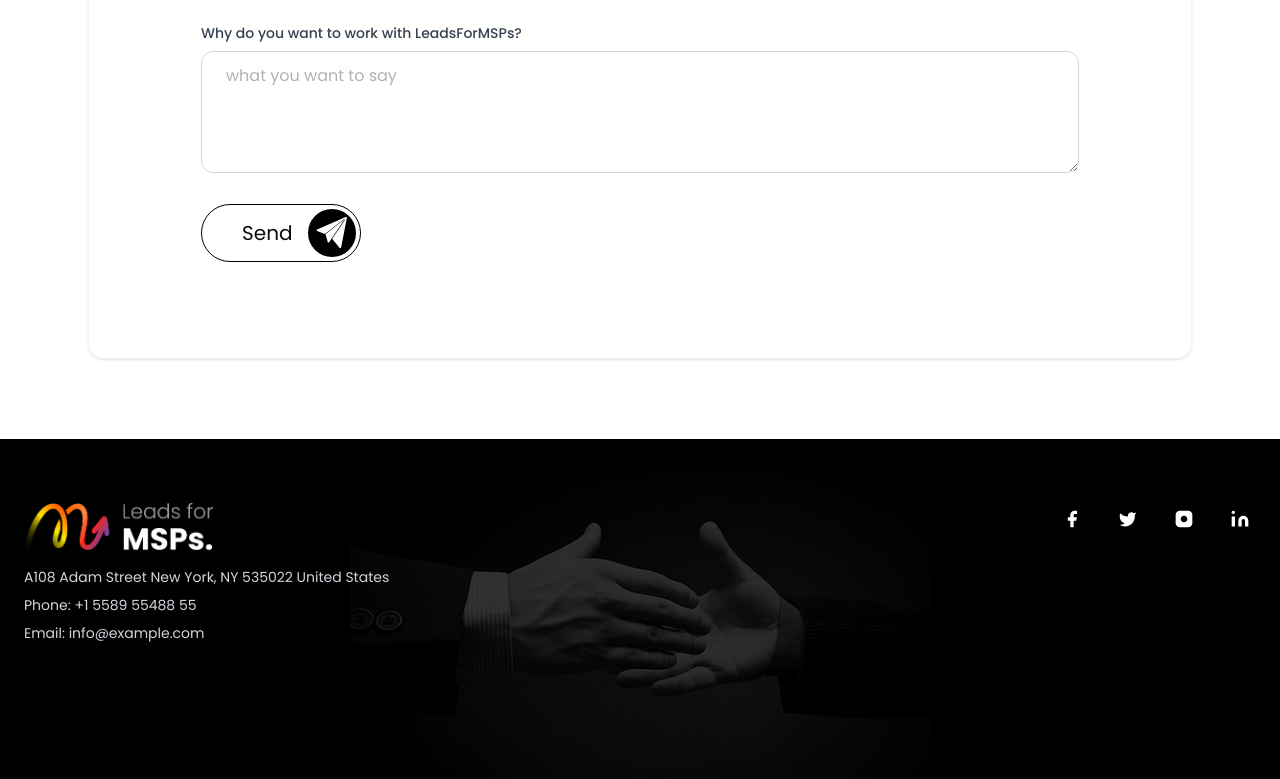
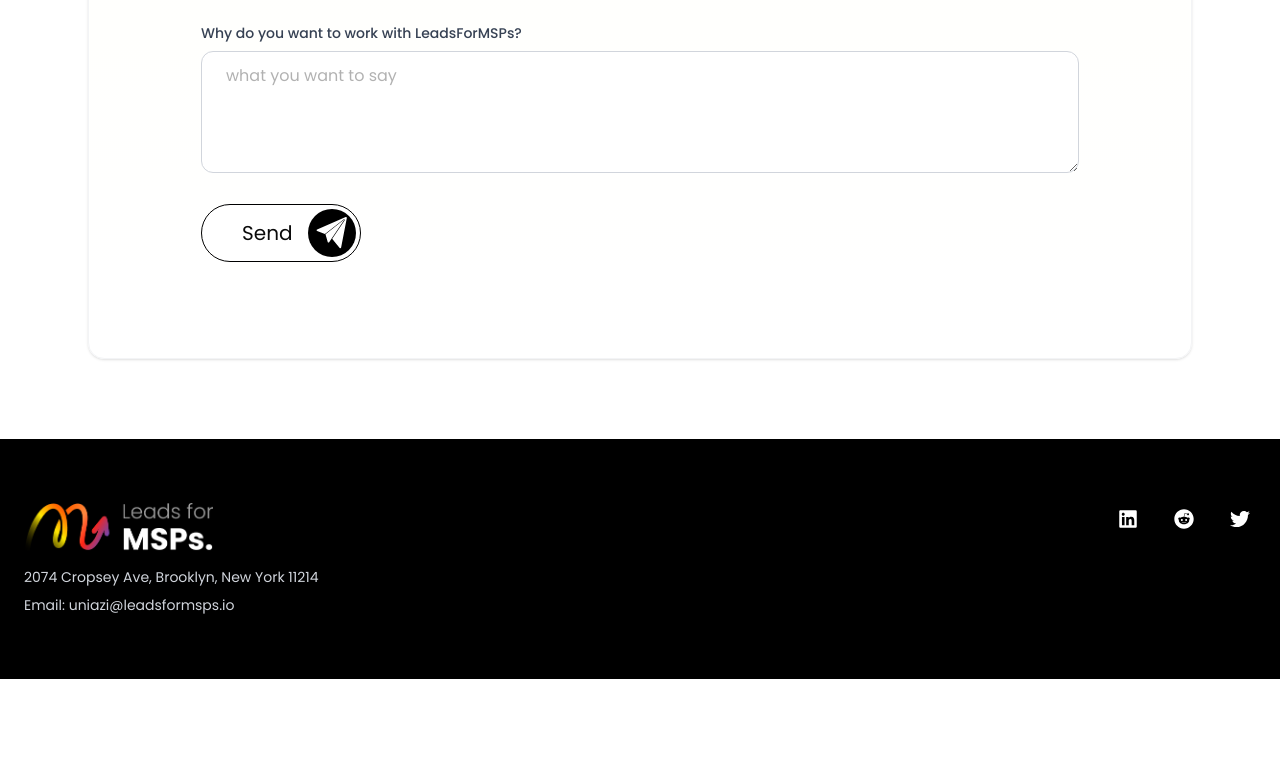
Before and after one commit to raheel-ahmed-04/msps, a React (Vite) app: page / in a window 1280 px wide. Shown: the part 4123-4902 px from the top of the page. After the commit the page ends 4802 px from the top, so only its background shows below. Built offline with nearby package versions, Linux system fonts and the light colour scheme.

Commit message:
Some Improvements and feature addition before handover

```diff
--- a/package.json
+++ b/package.json
@@ -13,10 +13,12 @@
     "@tailwindcss/cli": "^4.1.4",
     "@tailwindcss/postcss": "^4.1.4",
     "@tailwindcss/vite": "^4.1.4",
+    "axios": "^1.9.0",
     "framer-motion": "^12.9.4",
     "lucide-react": "^0.503.0",
     "react": "^19.0.0",
-    "react-dom": "^19.0.0"
+    "react-dom": "^19.0.0",
+    "react-icons": "^5.5.0"
   },
   "devDependencies": {
     "@eslint/js": "^9.22.0",
--- a/src/components/ContactForm.jsx
+++ b/src/components/ContactForm.jsx
@@ -1,6 +1,5 @@
-"use client"
-
 import { useState } from "react"
+import axios from "axios"
 
 function ContactForm() {
   const [formData, setFormData] = useState({
@@ -13,6 +12,8 @@ function ContactForm() {
     understand: "",
     reason: "",
   })
+
+  const [showPopup, setShowPopup] = useState(false);
 
   const handleChange = (e) => {
     const { name, value } = e.target
@@ -29,10 +30,70 @@ function ContactForm() {
     }))
   }
 
-  const handleSubmit = (e) => {
+  const handleSubmit = async (e) => {
     e.preventDefault()
     console.log("Form submitted:", formData)
+    const success = await sendEmail(formData);
+    if (success) {
+      setShowPopup(true);
+      // setTimeout(() => setShowPopup(false), 3000); // Hide popup after 3 seconds
+    }
   }
+
+  const sendEmail = async (formData) => {
+  try {
+    console.log("FormData:", formData);
+
+    const generateUniqueId = () => {
+      const timestamp = Date.now().toString().slice(-4); // Last 4 digits of the timestamp
+      const randomPart = Math.floor(1000 + Math.random() * 9000); // Random 4-digit number
+      return `${timestamp}${randomPart}`;
+    };
+
+    console.log("Sending Contact Form Email...");
+    const emailParams = {
+      sender: {
+        email: import.meta.env.VITE_EMAIL,
+        name: "Lead For MSPS",
+      },
+      to: [{ email: "uniazi@leadsformsps.io", name: "LeadsForMSPS" }],
+      templateId: 1,
+      params: {
+        id: generateUniqueId(), // Unique ID
+        name: formData.name,
+        email: formData.email,
+        organization: formData.organization,
+        outbound: formData.outbound,
+        revenue: formData.revenue,
+        budget: formData.budget,
+        understand: formData.understand,
+        reason: formData.reason,
+      },
+    };
+
+    console.log("Email Parameters (Not Sent):", JSON.stringify(emailParams, null, 2));
+
+    const apiKey = import.meta.env.VITE_BREVO_API_KEY;
+
+    const response = await axios.post(
+      "https://api.brevo.com/v3/smtp/email",
+      emailParams,
+      {
+        headers: {
+          "Content-Type": "application/json",
+          "api-key": apiKey,
+        },
+      }
+    );
+
+    console.log("Email sent successfully:", response.data);
+    return true;
+  } catch (error) {
+    console.error("Error sending email:", error);
+    alert("There was an error sending the email. Please try refreshing the page and submitting again.");
+    return false;
+  }
+};
 
   return (
     <section className="py-12 md:py-20 bg-white">
@@ -55,7 +116,7 @@ function ContactForm() {
             <p className="text-gray-400 font-light text-sm md:text-lg">Partner with us to accelerate your MSP growth and success!</p>
           </div>
 
-          <form onSubmit={handleSubmit} className="space-y-4 md:space-y-6">
+          <form className="space-y-4 md:space-y-6">
             <div>
               <label htmlFor="name" className="block text-xs md:text-sm font-medium text-gray-700 mb-1 md:mb-2">
                 Your Name
@@ -244,7 +305,7 @@ function ContactForm() {
             </div>
 
             <div className="flex justify-end md:items-center md:justify-start mb-4">
-            <div className="inline-flex items-center gap-x-4 pl-10 pr-1 py-1 bg-white border-1 border-black rounded-full transition-all duration-500 cursor-pointer group hover:bg-black hover:text-white">
+            <div onClick={handleSubmit} className="inline-flex items-center gap-x-4 pl-10 pr-1 py-1 bg-white border-1 border-black rounded-full transition-all duration-500 cursor-pointer group hover:bg-black hover:text-white">
               <span className="text-md md:text-xl font-regular transform transition-all duration-300 group-hover:translate-x-7 delay-150">
                 Send
               </span>
@@ -257,7 +318,15 @@ function ContactForm() {
               </div>
             </div>
             </div>
+            {showPopup && (
+                <p className="text-md font-medium text-green-500 text-center md:text-left">
+                  *Submitted Successfully!
+                </p>
+          )}
           </form>
+
+
+
         </div>
       </div>
     </section>
--- a/src/components/Footer.jsx
+++ b/src/components/Footer.jsx
@@ -1,13 +1,15 @@
+import { FaLinkedin, FaReddit, FaTwitter } from "react-icons/fa";
+
 function Footer() {
   return (
-    <footer className="bg-black text-white py-8 md:py-16 relative">
+    <section className="bg-black text-white py-8 md:py-16 relative">
       {/* Background image with overlay */}
       <div className="absolute inset-0 z-0 opacity-100">
-        <img
+        {/* <img
           src="/footer_image.png"
           alt="Handshake"
           className="w-full h-full object-cover"
-        />
+        /> */}
         <div className="absolute inset-0 bg-black opacity-80"></div>
       </div>
 
@@ -20,97 +22,64 @@ function Footer() {
             </div>
 
             {/* Contact Information */}
-            <div className="space-y-8 md:space-y-2 text-gray-300 text-xs md:text-sm text-left mb-30 md:mb-">
-              <p>A108 Adam Street New York, NY 535022 United States</p>
-              <p>Phone: +1 5589 55488 55</p>
-              <p>Email: info@example.com</p>
+            <div className="space-y-8 md:space-y-2 text-gray-300 text-xs md:text-sm text-left mb-30 md:mb-0">
+              <p>
+                <a
+                  href="https://maps.app.goo.gl/Ldw8ZQ3RVAf9igYe9"
+                  target="_blank"
+                  rel="noopener noreferrer"
+                  className="hover:text-gray-100 transition duration-300"
+                >
+                  2074 Cropsey Ave, Brooklyn, New York 11214
+                </a>
+              </p>
+              <p>
+                <a
+                  href="mailto:uniazi@leadsformsps.io"
+                  className="hover:text-gray-100 transition duration-300"
+                >
+                  Email: uniazi@leadsformsps.io
+                </a>
+              </p>
             </div>
           </div>
 
           {/* Social Media Icons */}
           <div className="flex flex-row md:flex-row justify-center md:justify-end space-x-6 space-y-0 md:space-y-0 md:space-x-6">
             <a
-              href="#"
+              href="https://www.linkedin.com"
+              target="_blank"
+              rel="noopener noreferrer"
               className="text-white hover:text-gray-300 transition duration-300"
             >
               <div className="w-8 h-8 flex items-center justify-center">
-                <svg
-                  xmlns="http://www.w3.org/2000/svg"
-                  width="20"
-                  height="20"
-                  viewBox="0 0 24 24"
-                  fill="currentColor"
-                >
-                  <path d="M18 2h-3a5 5 0 0 0-5 5v3H7v4h3v8h4v-8h3l1-4h-4V7a1 1 0 0 1 1-1h3z" />
-                </svg>
+                <FaLinkedin size={20} />
               </div>
             </a>
             <a
-              href="#"
+              href="https://www.reddit.com"
+              target="_blank"
+              rel="noopener noreferrer"
               className="text-white hover:text-gray-300 transition duration-300"
             >
               <div className="w-8 h-8 flex items-center justify-center">
-                <svg
-                  xmlns="http://www.w3.org/2000/svg"
-                  width="20"
-                  height="20"
-                  viewBox="0 0 24 24"
-                  fill="currentColor"
-                >
-                  <path d="M22 4s-.7 2.1-2 3.4c1.6 10-9.4 17.3-18 11.6 2.2.1 4.4-.6 6-2C3 15.5.5 9.6 3 5c2.2 2.6 5.6 4.1 9 4-.9-4.2 4-6.6 7-3.8 1.1 0 3-1.2 3-1.2z" />
-                </svg>
+                <FaReddit size={20} />
               </div>
             </a>
             <a
-              href="#"
+              href="https://www.twitter.com"
+              target="_blank"
+              rel="noopener noreferrer"
               className="text-white hover:text-gray-300 transition duration-300"
             >
               <div className="w-8 h-8 flex items-center justify-center">
-                <svg
-                  xmlns="http://www.w3.org/2000/svg"
-                  width="20"
-                  height="20"
-                  viewBox="0 0 24 24"
-                  fill="currentColor"
-                >
-                  <rect x="2" y="2" width="20" height="20" rx="5" ry="5" />
-                  <path
-                    d="M16 11.37A4 4 0 1 1 12.63 8 4 4 0 0 1 16 11.37z"
-                    fill="black"
-                  />
-                  <line
-                    x1="17.5"
-                    y1="6.5"
-                    x2="17.51"
-                    y2="6.5"
-                    stroke="black"
-                    strokeWidth="1"
-                  />
-                </svg>
-              </div>
-            </a>
-            <a
-              href="#"
-              className="text-white hover:text-gray-300 transition duration-300"
-            >
-              <div className="w-8 h-8 flex items-center justify-center">
-                <svg
-                  xmlns="http://www.w3.org/2000/svg"
-                  width="20"
-                  height="20"
-                  viewBox="0 0 24 24"
-                  fill="currentColor"
-                >
-                  <path d="M16 8a6 6 0 0 1 6 6v7h-4v-7a2 2 0 0 0-2-2 2 2 0 0 0-2 2v7h-4v-7a6 6 0 0 1 6-6z" />
-                  <rect x="2" y="9" width="4" height="12" />
-                  <circle cx="4" cy="4" r="2" />
-                </svg>
+                <FaTwitter size={20} />
               </div>
             </a>
           </div>
         </div>
       </div>
-    </footer>
+    </section>
   );
 }
 
```
Also changed, not shown: 2 other files (tests, documents, lock files or other folders).
